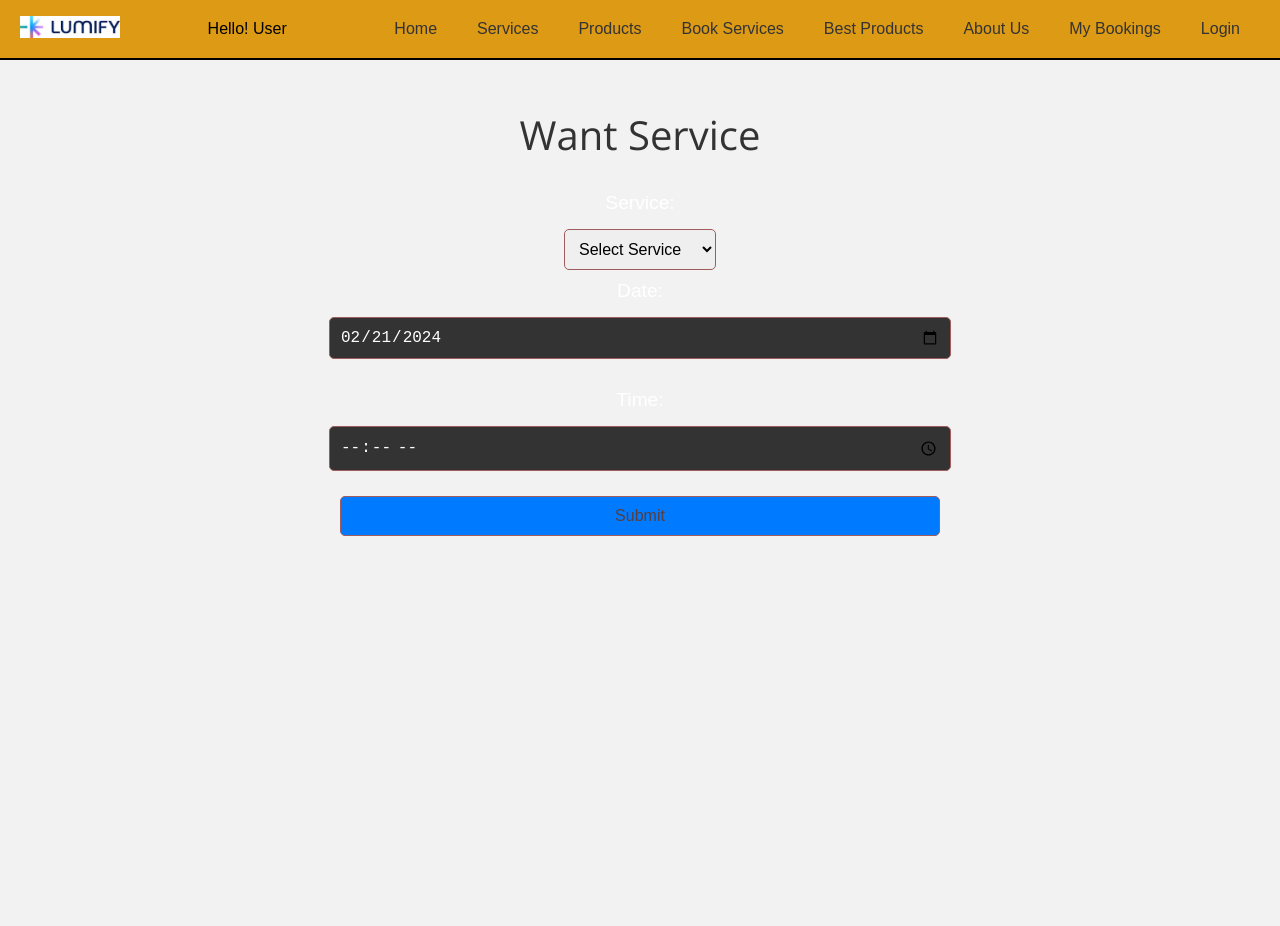
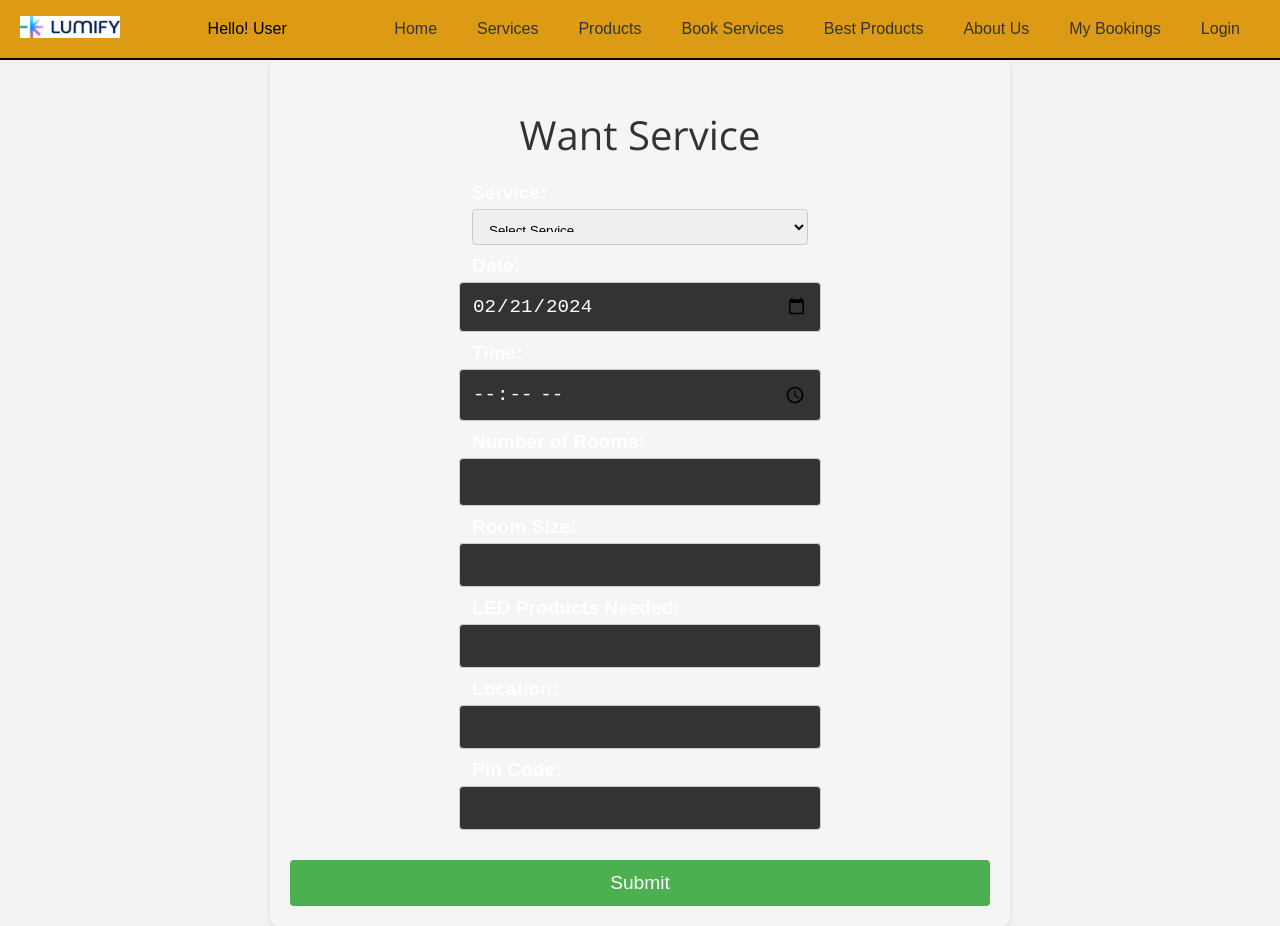
Before and after one commit to darshansatapara/Lumify-LEDServiceWebsite, a React (Create React App) app: page /bookservice in a window 1280 px wide. Before the commit the page ends 800 px from the top, so only its background shows below. Built offline with nearby package versions, Linux system fonts and the light colour scheme.

Commit message:
want service and payment page is half designed

```diff
--- a/src/App.js
+++ b/src/App.js
@@ -10,6 +10,7 @@ import Products from "./components/Products";
 import BestProducts from "./components/BestProducts";
 import Bookings from "./components/Booking";
 import WantService from "./components/WantService";
+import Payment from "./common/Payment";
 
 function App() {
   return (
@@ -25,6 +26,7 @@ function App() {
         <Route path="/bestproducts" element={<BestProducts />} />
         <Route path="/mybookings" element={<Bookings />} />
         <Route path="/bookservice" element={<WantService />} />
+        <Route path="/payment" element={<Payment />} />
       </Routes>
     </BrowserRouter>
   );
--- a/src/components/WantService.js
+++ b/src/components/WantService.js
@@ -1,28 +1,29 @@
 import React, { useState, useEffect } from 'react';
 import '../css/WantService.css'; // Import your CSS file
+import { useNavigate } from 'react-router-dom';
 
 const WantService = () => {
   const [service, setService] = useState('');
   const [date, setDate] = useState(new Date().toISOString().split('T')[0]); // Default to today's date
   const [time, setTime] = useState('');
-  const [product, setProduct] = useState('');
-  const [productDetails, setProductDetails] = useState('');
-  const [designDetails, setDesignDetails] = useState('');
-  const [repairDetails, setRepairDetails] = useState('');
-  const [repairProductId, setRepairProductId] = useState('');
-  const [repairProductDetails, setRepairProductDetails] = useState('');
+  const [numberOfRooms, setNumberOfRooms] = useState('');
+  const [roomSize, setRoomSize] = useState('');
+  const [ledProducts, setLedProducts] = useState('');
+  const [location, setLocation] = useState('');
+  const [pinCode, setPinCode] = useState('');
   const [serviceDetails, setServiceDetails] = useState([]); // Store available service details
   const [isSubmitting, setIsSubmitting] = useState(false); // Track submission state
   const [submissionError, setSubmissionError] = useState(null); // Store any submission errors
+  const navigate = useNavigate(); // Navigation hook
 
   // Fetch available service details (replace with your API call or data source)
   useEffect(() => {
     const fetchServiceDetails = async () => {
       // Mock service details
       const data = [
-        { id: 1, name: 'Installation', defaultProduct: '', defaultProductDetails: '' },
-        { id: 2, name: 'Repair', defaultProduct: '', defaultProductDetails: '' },
-        { id: 3, name: 'Custom Design', defaultProduct: '', defaultProductDetails: '' },
+        { id: 1, name: 'Installation' },
+        { id: 2, name: 'Repair' },
+        { id: 3, name: 'Custom Design' },
       ];
       setServiceDetails(data);
     };
@@ -32,21 +33,6 @@ const WantService = () => {
 
   const handleServiceChange = (event) => {
     setService(event.target.value);
-    // Reset other fields based on the selected service
-
-    setProduct('');
-    setProductDetails('');
-    setDesignDetails('');
-    setRepairDetails('');
-    setRepairProductId('');
-    setRepairProductDetails('');
-
-    const selectedService = serviceDetails.find((s) => s.id === parseInt(event.target.value));
-    if (selectedService) {
-      // Pre-populate fields based on service details (modify based on your data structure)
-      setProduct(selectedService.defaultProduct || '');
-      setProductDetails(selectedService.defaultProductDetails || '');
-    }
   };
 
   const handleInputChange = (event) => {
@@ -58,23 +44,20 @@ const WantService = () => {
       case 'time':
         setTime(value);
         break;
-      case 'product':
-        setProduct(value);
+      case 'numberOfRooms':
+        setNumberOfRooms(value);
         break;
-      case 'productDetails':
-        setProductDetails(value);
+      case 'roomSize':
+        setRoomSize(value);
         break;
-      case 'designDetails':
-        setDesignDetails(value);
+      case 'ledProducts':
+        setLedProducts(value);
         break;
-      case 'repairDetails':
-        setRepairDetails(value);
+      case 'location':
+        setLocation(value);
         break;
-      case 'repairProductId':
-        setRepairProductId(value);
-        break;
-      case 'repairProductDetails':
-        setRepairProductDetails(value);
+      case 'pinCode':
+        setPinCode(value);
         break;
       default:
         break;
@@ -97,12 +80,11 @@ const WantService = () => {
           service,
           date,
           time,
-          product,
-          productDetails,
-          designDetails,
-          repairDetails,
-          repairProductId,
-          repairProductDetails,
+          numberOfRooms,
+          roomSize,
+          ledProducts,
+          location,
+          pinCode,
         }),
       });
 
@@ -115,11 +97,10 @@ const WantService = () => {
       // Handle successful booking (clear form, show confirmation, etc.)
       console.log('Booking created successfully:', bookingData);
       clearForm(); // Add function to clear form fields
-
     } catch (error) {
       setSubmissionError(error.message);
     } finally {
-      setIsSubmitting(true);
+      setIsSubmitting(false);
     }
   };
 
@@ -127,63 +108,106 @@ const WantService = () => {
     setService('');
     setDate(new Date().toISOString().split('T')[0]);
     setTime('');
-    setProduct('');
-    setProductDetails('');
-    setDesignDetails('');
-    setRepairDetails('');
-    setRepairProductId('');
-    setRepairProductDetails('');
+    setNumberOfRooms('');
+    setRoomSize('');
+    setLedProducts('');
+    setLocation('');
+    setPinCode('');
+  };
+
+  const goForPayment = () => {
+    navigate('/payment');
   };
 
   return (
     <div className="want-service">
       <h1>Want Service</h1>
       <form onSubmit={handleSubmit}>
-        <label htmlFor="service">Service:</label>
-        <select id="service" name="service" value={service} onChange={handleServiceChange}>
-          <option value="">Select Service</option>
-          {serviceDetails.map((s) => (
-            <option key={s.id} value={s.id}>{s.name}</option>
-          ))}
-        </select>
-
-        <label htmlFor="date">Date:</label>
-        <input type="date" id="date" name="date" value={date} onChange={handleInputChange} />
-
-        <label htmlFor="time">Time:</label>
-        <input type="time" id="time" name="time" value={time} onChange={handleInputChange} />
-
-        {service === 'Installation' && (
+        {serviceDetails.length > 0 && ( // Render the select dropdown only when serviceDetails are available
           <>
-            <label htmlFor="product">Product:</label>
-            <input type="text" id="product" name="product" value={product} onChange={handleInputChange} />
-
-            <label htmlFor="productDetails">Product Details:</label>
-            <textarea id="productDetails" name="productDetails" value={productDetails} onChange={handleInputChange} />
+            <label htmlFor="service">Service:</label>
+            <select
+              id="service"
+              name="service"
+              value={service}
+              onChange={handleServiceChange}
+            >
+              <option value="">Select Service</option>
+              {serviceDetails.map((s) => (
+                <option key={s.id} value={s.id}>
+                  {s.name}
+                </option>
+              ))}
+            </select>
           </>
         )}
 
-        {service === 'Custom Design' && (
-          <>
-            <label htmlFor="designDetails">Design Details:</label>
-            <textarea id="designDetails" name="designDetails" value={designDetails} onChange={handleInputChange} />
-          </>
-        )}
+        <label htmlFor="date">Date:</label>
+        <input
+          type="date"
+          id="date"
+          name="date"
+          value={date}
+          onChange={handleInputChange}
+        />
 
-        {service === 'Repair' && (
-          <>
-            <label htmlFor="repairDetails">Repair Details:</label>
-            <textarea id="repairDetails" name="repairDetails" value={repairDetails} onChange={handleInputChange} />
+        <label htmlFor="time">Time:</label>
+        <input
+          type="time"
+          id="time"
+          name="time"
+          value={time}
+          onChange={handleInputChange}
+        />
 
-            <label htmlFor="repairProductId">Repair Product ID:</label>
-            <input type="text" id="repairProductId" name="repairProductId" value={repairProductId} onChange={handleInputChange} />
+        <label htmlFor="numberOfRooms">Number of Rooms:</label>
+        <input
+          type="number"
+          id="numberOfRooms"
+          name="numberOfRooms"
+          value={numberOfRooms}
+          onChange={handleInputChange}
+        />
 
-            <label htmlFor="repairProductDetails">Repair Product Details:</label>
-            <textarea id="repairProductDetails" name="repairProductDetails" value={repairProductDetails} onChange={handleInputChange} />
-          </>
-        )}
+        <label htmlFor="roomSize">Room Size:</label>
+        <input
+          type="text"
+          id="roomSize"
+          name="roomSize"
+          value={roomSize}
+          onChange={handleInputChange}
+        />
 
-        <button type="submit" disabled={isSubmitting}>Submit</button>
+        <label htmlFor="ledProducts">LED Products Needed:</label>
+        <input
+          type="text"
+          id="ledProducts"
+          name="ledProducts"
+          value={ledProducts}
+          onChange={handleInputChange}
+        />
+
+        <label htmlFor="location">Location:</label>
+        <input
+          type="text"
+          id="location"
+          name="location"
+          value={location}
+          onChange={handleInputChange}
+        />
+
+        <label htmlFor="pinCode">Pin Code:</label>
+        <input
+          type="text"
+          id="pinCode"
+          name="pinCode"
+          value={pinCode}
+          onChange={handleInputChange}
+        />
+
+        <button type="submit" disabled={isSubmitting} onClick={goForPayment}>
+          Submit
+        </button>
         {submissionError && <p className="error">{submissionError}</p>}
       </form>
     </div>
--- a/src/css/WantService.css
+++ b/src/css/WantService.css
@@ -1,59 +1,118 @@
-.want-service {
-    max-width: 600px;
-    margin: 0 auto;
-    padding: 20px;
+/* Import this file in your React component using:
+import './WantService.css'; */
+
+/* Base styles for responsiveness */
+body {
+  font-family: sans-serif;
+  margin: 0;
+  padding: 0;
 }
 
-  .want-service h1 {
-    text-align: center;
+.want-service {
+  width: 100%; /* Adjust for desired width */
+  max-width: 700px; /* Adjust for desired maximum width */
+  margin: 0 auto; /* Center horizontally */
+  padding: 20px;
+  border-radius: 8px;
+  background-color: #f5f5f5; /* Adjust background color as needed */
+  box-shadow: 0 2px 4px rgba(0, 0, 0, 0.1);
 }
 
+/* Form layout and styles */
 .want-service form {
   display: flex;
-    flex-direction: column;
+  flex-wrap: wrap; /* Allow options to wrap onto multiple lines */
+  justify-content: space-between; /* Distribute form elements evenly */
+  width: 100%;
 }
 
 .want-service label {
-    margin-top: 10px;
+  font-weight: bold;
+  margin-bottom: 5px;
+  width: 48%; /* Adjust label width as needed */
 }
 
 .want-service input,
-  .want-service select,
-  .want-service textarea,
-  .want-service button {
-    margin-top: 5px;
-    padding: 10px;
-    border: 1px solid #a05c5c;
-    border-radius: 5px;
-    font-size: 16px;
+.want-service select {
+  padding: 12px;
+  border: 1px solid #ccc;
+  border-radius: 4px;
+  width: 48%; /* Adjust input/select width as needed */
+  margin-bottom: 10px;
+  transition: all 0.2s ease-in-out;
+}
+
+.want-service select {
+  height: 36px;
 }
 
 .want-service button {
-    background-color: #007bff;
-    color: #5a3d3d;
+  background-color: #4CAF50; /* Adjust button color */
+  color: white;
+  padding: 12px 20px;
+  border: none;
+  border-radius: 4px;
   cursor: pointer;
-    transition: background-color 0.3s;
+  width: 100%; /* Make button full width */
+  margin-top: 20px;
 }
 
 .want-service button:hover {
-    background-color: #0056b3;
+  background-color: #3e8e41; /* Adjust button hover color */
+}
+
+.want-service button[disabled] {
+  background-color: #ccc; /* Disable button styling */
+  cursor: default;
 }
 
 .want-service .error {
   color: red;
-    margin-top: 5px;
+  margin-top: 10px;
+  text-align: center;
 }
 
-  @media screen and (max-width: 600px) {
+/* Responsive adjustments (optional) */
+@media (max-width: 768px) {
+  .want-service label,
   .want-service input,
-    .want-service select,
-    .want-service textarea,
-    .want-service button {
-      margin-top: 10px;
-      font-size: 14px;
+  .want-service select {
+    width: 100%;
+  }
 }
 
-    .want-service button {
-      padding: 8px;
+/* Option layouts (choose one or modify as needed) */
+
+/* Option 1: Side-by-Side Options */
+.want-service.side-by-side input[type="radio"],
+.want-service.side-by-side input[type="checkbox"] {
+  margin-right: 10px; /* Add spacing between options */
 }
+
+/* Option 2: Row Layout with Maximum Two Options */
+.want-service.row-max-two input[type="radio"]:nth-child(2n+1),
+.want-service.row-max-two input[type="checkbox"]:nth-child(2n+1) {
+  margin-left: 0; /* Remove margin for the first option in each row */
 }
+
+/* Additional enhancements (optional) */
+
+/* Focus styles for improved accessibility */
+.want-service input:focus,
+.want-service select:focus {
+  outline: 2px solid #4CAF50; /* Adjust focus color as needed */
+}
+
+/* Error message styling */
+.want-service .error {
+  font-weight: bold; /* Increase emphasis for errors */
+}
+
+/* Example usage for different layouts */
+.want-service.side-by-side {
+  /* Apply side-by-side layout styles */
+}
+
+.want-service.row-max-two {
+  /* Apply row layout with max two options styles */
+}
```
Also changed, not shown: src/common/Payment.js (added, +93 -0 lines), src/css/Payment.css (added, +34 -0 lines). Lines whose indentation alone changed are shown as unchanged.
